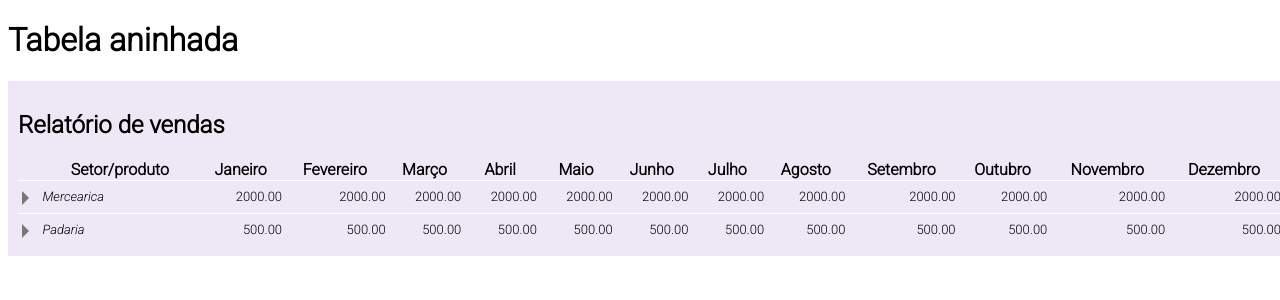
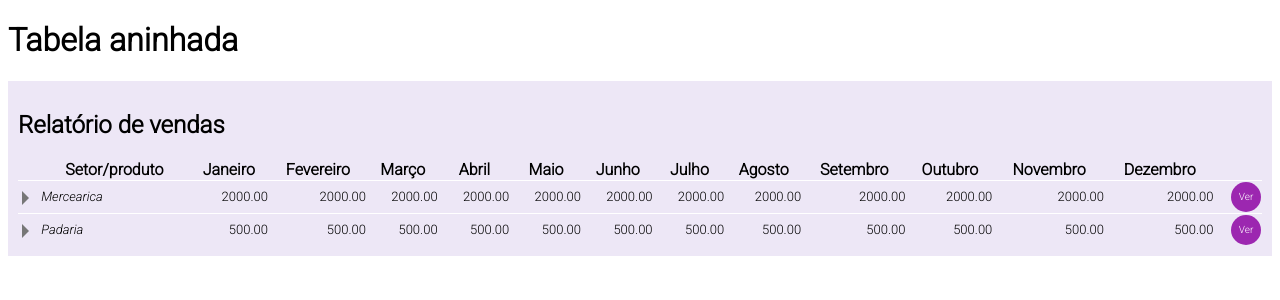
Before and after one commit to Sutil/tabela-aninhada-angular, an Angular app: page / in a window 1280 px wide. Shown: the top 300 px of the page. Built offline with nearby package versions, Linux system fonts and the light colour scheme.

Commit message:
Botoes de acao - conteúdo da célula em HTML.

```diff
--- a/src/app/app.module.ts
+++ b/src/app/app.module.ts
@@ -5,13 +5,15 @@ import { AppComponent } from './app.component';
 import { RelatorioDeVendasComponent } from './compoenents/relatorio-de-vendas/relatorio-de-vendas.component';
 import { TabelaAninhadaComponent } from './compoenents/tabela-aninhada/tabela-aninhada.component';
 import { LinhaTabelaAninhadaComponent } from './compoenents/tabela-aninhada/linha-tabela-aninhada/linha-tabela-aninhada.component';
+import { ColunaTabelaAninhadaComponent } from './compoenents/tabela-aninhada/coluna-tabela-aninhada/coluna-tabela-aninhada.component';
 
 @NgModule({
   declarations: [
     AppComponent,
     RelatorioDeVendasComponent,
     TabelaAninhadaComponent,
-    LinhaTabelaAninhadaComponent
+    LinhaTabelaAninhadaComponent,
+    ColunaTabelaAninhadaComponent
   ],
   imports: [
     BrowserModule
--- a/src/app/compoenents/relatorio-de-vendas/relatorio-de-vendas.component.html
+++ b/src/app/compoenents/relatorio-de-vendas/relatorio-de-vendas.component.html
@@ -7,3 +7,7 @@
     [extratorDeFilhos]="extratorDeLinhasFilhas"
     [extratorDeClasseCss]="extratorDeCssClassCustomizadaParaLinha" ></tabela-aninhada>
 </div>
+
+<ng-template #colunaDeAcao let-linha="linha" >
+  <button class="botao-selecionar" (click)="selecionaLinha(linha)" >Ver</button>
+</ng-template>
--- a/src/app/compoenents/relatorio-de-vendas/relatorio-de-vendas.component.scss
+++ b/src/app/compoenents/relatorio-de-vendas/relatorio-de-vendas.component.scss
@@ -19,8 +19,23 @@
     font-style: italic;
   }
 
-  td.coluna-valor {
+  td.coluna-valor,td.coluna-de-acao {
     text-align: right;
   }
 
+  .botao-selecionar {
+    width: 30px;
+    height: 30px;
+    border-radius: 50%;
+    font-size: 10px;
+    outline: none;
+    background-color: #9c27b0;
+    color: white;
+    border-width: 0px;
+
+    &:hover {
+      background-color: #6a1b9a;
+    }
+  }
+
 }
--- a/src/app/compoenents/relatorio-de-vendas/relatorio-de-vendas.component.ts
+++ b/src/app/compoenents/relatorio-de-vendas/relatorio-de-vendas.component.ts
@@ -1,4 +1,4 @@
-import { Component, OnInit, ViewEncapsulation } from '@angular/core';
+import { AfterViewInit, Component, OnInit, TemplateRef, ViewChild, ViewEncapsulation } from '@angular/core';
 import { ColunaTabelaAninhada } from '../tabela-aninhada/coluna-tabela-aninhada';
 import { vendas } from './db-vendas';
 
@@ -11,7 +11,10 @@ const nomesDosMeses = ["Janeiro", "Fevereiro", "Março", "Abril", "Maio", "Junho
   styleUrls: ['./relatorio-de-vendas.component.scss'],
   encapsulation: ViewEncapsulation.None,
 })
-export class RelatorioDeVendasComponent implements OnInit {
+export class RelatorioDeVendasComponent implements AfterViewInit {
+
+  @ViewChild('colunaDeAcao', {static: false})
+  colunaDeAcao: TemplateRef<any>;
 
   colunas: ColunaTabelaAninhada[] = [];
 
@@ -19,13 +22,23 @@ export class RelatorioDeVendasComponent implements OnInit {
 
   constructor() { }
 
-  ngOnInit(): void {
+  ngAfterViewInit(): void {
     this.montaColunas();
   }
 
   private montaColunas() {
     this.montaColunaNome();
     this.monstaColunasDeMeses();
+    this.montaColunaDeAcao();
+  }
+
+  private montaColunaDeAcao() {
+    const coluna: ColunaTabelaAninhada = {
+      cabecalho: '',
+      extrairConteudoDaLinha: this.colunaDeAcao,
+      classeCss: 'coluna-de-acao'
+    }
+    this.colunas.push(coluna);
   }
 
   private montaColunaNome() {
@@ -51,7 +64,6 @@ export class RelatorioDeVendasComponent implements OnInit {
   }
 
   private vendaNoMes(linha, mes) {
-    console.log(linha)
     const venda = linha.vendas.find(venda => venda.mes === mes);
     return Number(venda.valor).toFixed(2);
   }
@@ -79,4 +91,8 @@ export class RelatorioDeVendasComponent implements OnInit {
     return 'marca'
   }
 
+  selecionaLinha(linha: any) {
+    alert(linha.nome);
+  }
+
 }
--- a/src/app/compoenents/tabela-aninhada/coluna-tabela-aninhada.ts
+++ b/src/app/compoenents/tabela-aninhada/coluna-tabela-aninhada.ts
@@ -1,7 +1,7 @@
-
+import { TemplateRef } from '@angular/core';
 
 export interface ColunaTabelaAninhada {
   cabecalho: string;
-  extrairConteudoDaLinha: (linha: any) => string;
+  extrairConteudoDaLinha: TemplateRef<any> | ((linha:any) => string);
   classeCss?: string;
 }
--- /dev/null
+++ b/src/app/compoenents/tabela-aninhada/coluna-tabela-aninhada/coluna-tabela-aninhada.component.html
@@ -0,0 +1,8 @@
+
+<ng-template #conteudoDaColuna >
+  <ng-container *ngIf="!customizada; else templateCustomizado" ></ng-container>
+    {{ conteudoPadrao }}
+  <ng-template #templateCustomizado >
+    <ng-container *ngTemplateOutlet="this.conteudoCustomizado; context:{linha: linha}" ></ng-container>
+  </ng-template>
+</ng-template>
--- /dev/null
+++ b/src/app/compoenents/tabela-aninhada/coluna-tabela-aninhada/coluna-tabela-aninhada.component.ts
@@ -0,0 +1,44 @@
+import { Component, Input, OnInit, TemplateRef, ViewChild, ViewContainerRef } from '@angular/core';
+import { ColunaTabelaAninhada } from '../coluna-tabela-aninhada';
+
+@Component({
+  selector: 'coluna-tabela-aninhada',
+  templateUrl: './coluna-tabela-aninhada.component.html',
+  styleUrls: ['./coluna-tabela-aninhada.component.scss']
+})
+export class ColunaTabelaAninhadaComponent implements OnInit {
+
+  @ViewChild('conteudoDaColuna', {static: true})
+  conteudoDaColuna: TemplateRef<any>;
+
+  @Input()
+  linha: any;
+
+  @Input()
+  coluna: ColunaTabelaAninhada;
+
+  customizada = false;
+
+  conteudoPadrao: string;
+  conteudoCustomizado: TemplateRef<any>;
+
+  constructor(private viewContainerRef: ViewContainerRef) { }
+
+  ngOnInit(): void {
+    this.viewContainerRef.createEmbeddedView(this.conteudoDaColuna);
+    this.extrairConteudo();
+    console.log(this.linha);
+  }
+
+  private extrairConteudo() {
+    const tipo = (typeof this.coluna.extrairConteudoDaLinha);
+    if(tipo === 'function') {
+      const extrator = <(a: any) => string>this.coluna.extrairConteudoDaLinha;
+      this.conteudoPadrao = extrator(this.linha);
+    } else {
+      this.customizada = true;
+      this.conteudoCustomizado = <TemplateRef<any>>this.coluna.extrairConteudoDaLinha;
+    }
+  }
+
+}
--- a/src/app/compoenents/tabela-aninhada/linha-tabela-aninhada/linha-tabela-aninhada.component.html
+++ b/src/app/compoenents/tabela-aninhada/linha-tabela-aninhada/linha-tabela-aninhada.component.html
@@ -4,7 +4,10 @@
     <td><button *ngIf="filhos && filhos.length > 0" [class.expandido]="expandido" (click)="expandido = !expandido" class="seta" ></button></td>
     <td *ngFor="let coluna of colunas; let i = index" class="{{ coluna.classeCss }}" >
       <div *ngIf="i === 0" class="recuo-linha-filha-nivel-{{ nivel }}" ></div>
-      {{ coluna.extrairConteudoDaLinha(linha) }}
+
+      <!--conteúdo da célula-->
+      <coluna-tabela-aninhada [linha]="linha" [coluna]="coluna" ></coluna-tabela-aninhada>
+
     </td>
   </tr>
   <ng-container *ngIf="expandido" >
--- a/src/app/compoenents/tabela-aninhada/linha-tabela-aninhada/linha-tabela-aninhada.component.ts
+++ b/src/app/compoenents/tabela-aninhada/linha-tabela-aninhada/linha-tabela-aninhada.component.ts
@@ -44,6 +44,8 @@ export class LinhaTabelaAninhadaComponent implements OnInit {
 
   classeCss = '';
 
+  usandoConteudoCustomizado = false;
+
   constructor(private viewContainerRef: ViewContainerRef) { }
 
   ngOnInit(): void {
--- a/src/app/compoenents/tabela-aninhada/tabela-aninhada.component.ts
+++ b/src/app/compoenents/tabela-aninhada/tabela-aninhada.component.ts
@@ -36,6 +36,7 @@ export class TabelaAninhadaComponent implements OnInit {
   constructor() { }
 
   ngOnInit(): void {
+    console.log(this.colunas);
   }
 
 }
--- a/src/styles.scss
+++ b/src/styles.scss
@@ -2,4 +2,5 @@
 
 * {
   font-family: 'Roboto', sans-serif;
+  box-sizing: border-box;
 }
```
Also changed, not shown: src/app/compoenents/tabela-aninhada/coluna-tabela-aninhada/coluna-tabela-aninhada.component.scss (added), 1 other file (tests, documents, lock files or other folders).
